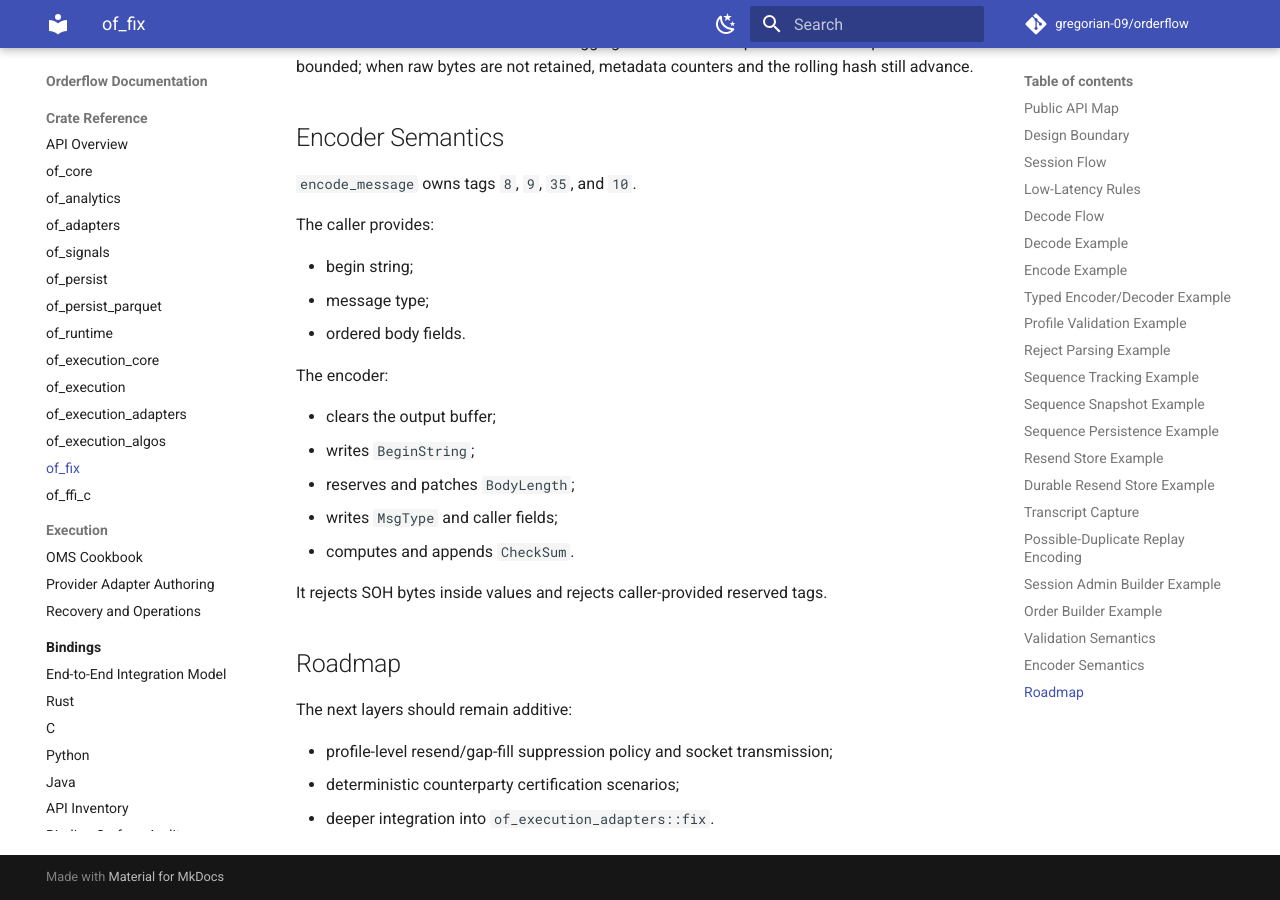
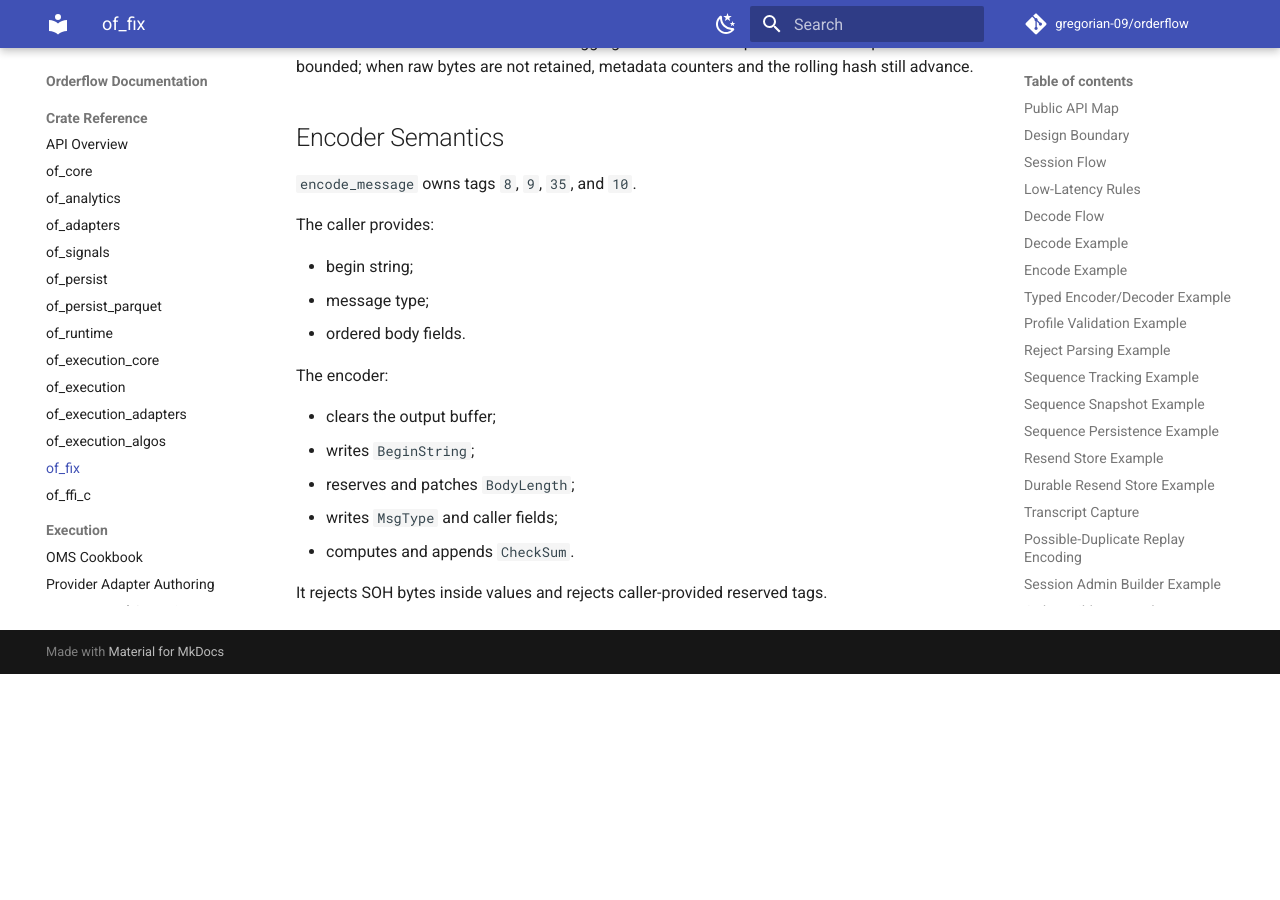
Before and after one commit to gregorian-09/orderflow, an MkDocs documentation site: the page built from docs/handbook/05j-of-fix-reference.md, in a window 1280 px wide and 900 px high, scrolled down 21267 px. Built offline with MkDocs 1.6.1 and Material for MkDocs 9.7.7, drawn with Linux system fonts in a browser that asks for light colours; comment, search, counter and statistics services are not loaded; after the commit the page ends 21941 px from its top, so only the background shows below that.

Commit message:
docs: remove roadmap language

```diff
--- a/docs/handbook/05j-of-fix-reference.md
+++ b/docs/handbook/05j-of-fix-reference.md
@@ -864,11 +864,3 @@ The encoder:
 - computes and appends `CheckSum`.
 
 It rejects SOH bytes inside values and rejects caller-provided reserved tags.
-
-## Roadmap
-
-The next layers should remain additive:
-
-- profile-level resend/gap-fill suppression policy and socket transmission;
-- deterministic counterparty certification scenarios;
-- deeper integration into `of_execution_adapters::fix`.
```
Also changed, not shown: docs/handbook/05g-of-execution-core-reference.md (+2 -2 lines), docs/handbook/05h-of-execution-reference.md (+1 -1 lines).
